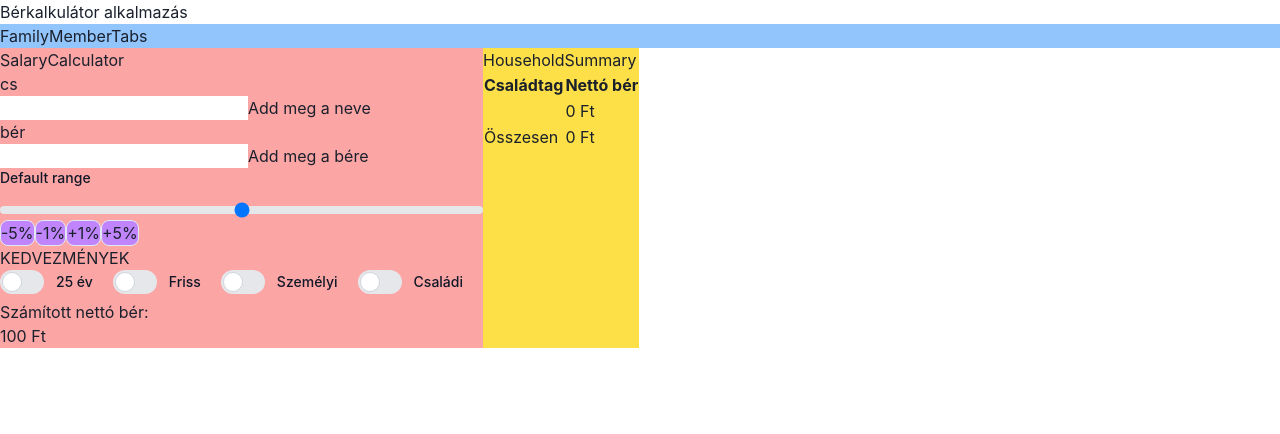
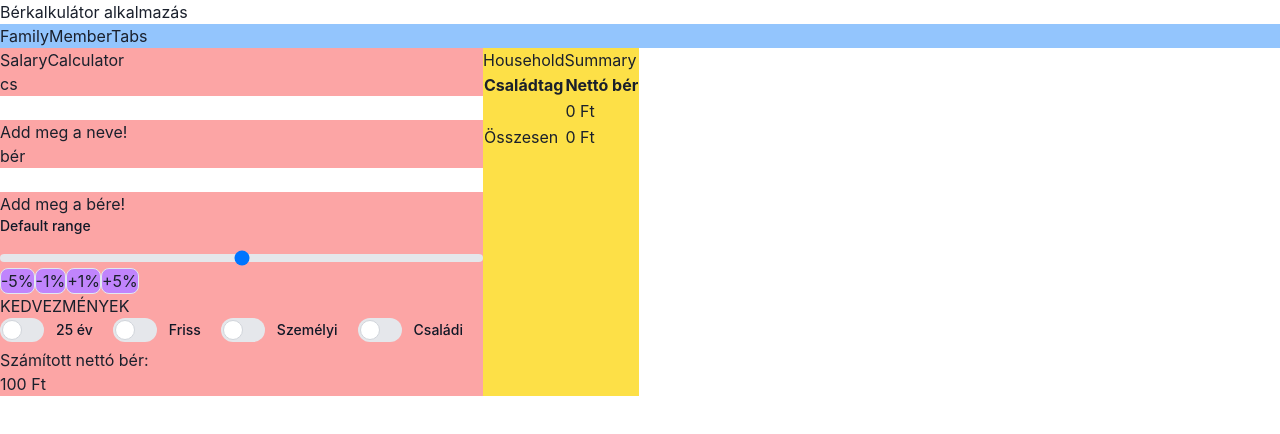
Before and after one commit to rpkrisz/Berkalkulator, a React (Vite) app: page / in a window 1280 px wide. Shown: the top 434 px of the page. Built offline with nearby package versions, Linux system fonts and the light colour scheme.

Commit message:
Add parms value and setter

```diff
--- a/src/components/SalaryCalculator/components/TextInput.jsx
+++ b/src/components/SalaryCalculator/components/TextInput.jsx
@@ -1,14 +1,17 @@
 /**
  *
- * @param { title: string, label:string} params
+ * @param {{title: string, label:string,value:string setter:Function}} params
  * @returns
  */
-function TextInput({ title, label }) {
+function TextInput({ title, label, value, setter }) {
+  function handelChange(e) {
+    setter(e.target.value);
+  }
   return (
-    <div>
+    <div className="flex flex-col justify-start">
       <h1>{title}</h1>
-      <input type="text" name="input" />
-      <label htmlFor="">Add meg a {label}</label>
+      <input onChange={handelChange} type="text" name="input" value={value ? value : ""} />
+      <label htmlFor="">Add meg a {label}!</label>
     </div>
   );
 }
```
